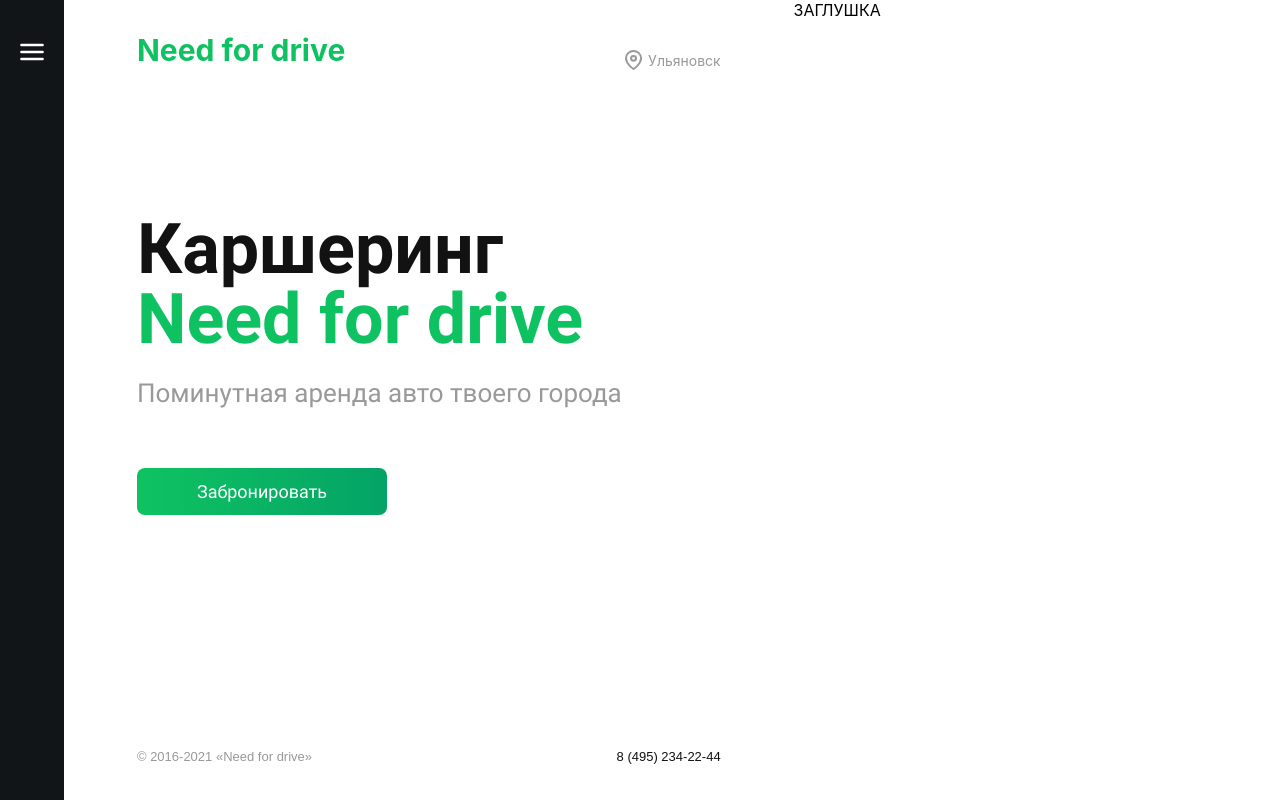
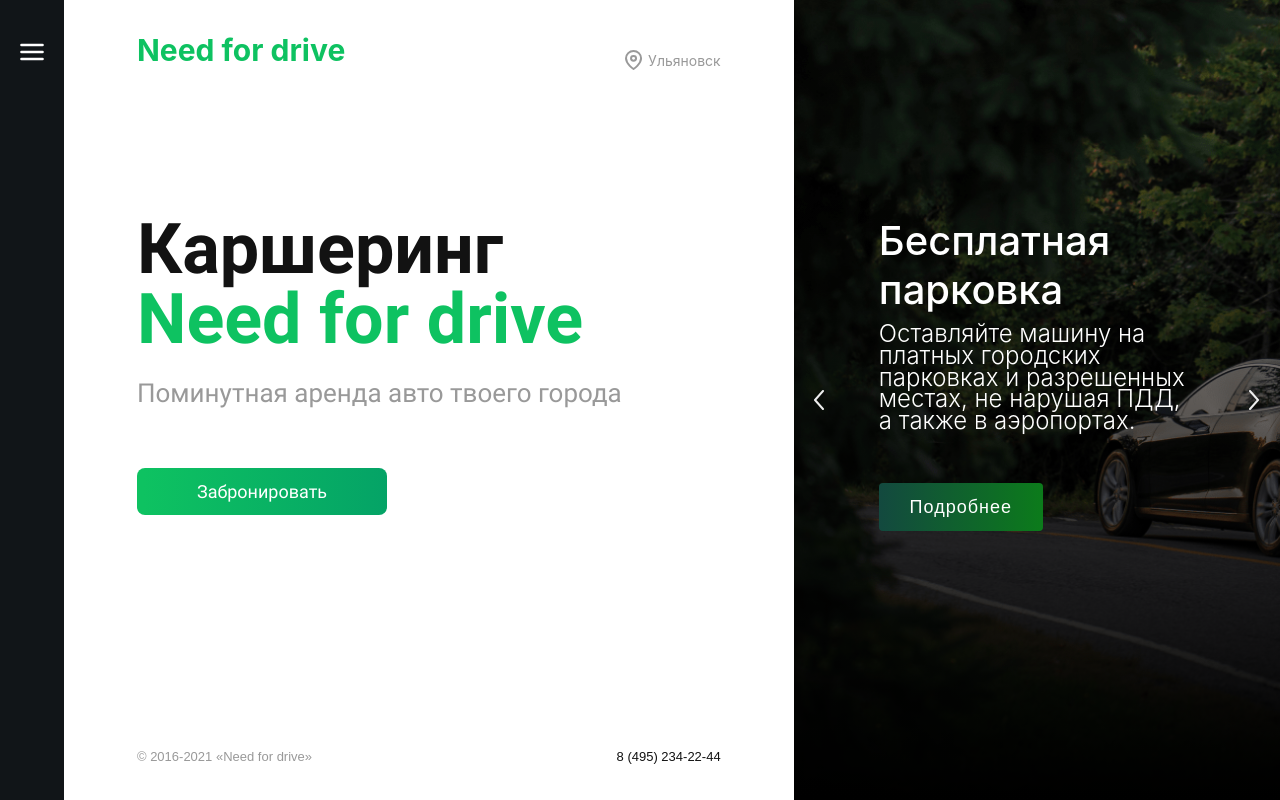
Before and after one commit to Moraiv/carsharing-app-react, a React (Create React App) app: page / in a window 1280 px wide. Built offline with nearby package versions, Linux system fonts and the light colour scheme.

Commit message:
feat: added slider

```diff
--- a/src/components/Home/Slider/slider.css
+++ b/src/components/Home/Slider/slider.css
@@ -117,6 +117,34 @@
   background-color: #0EC261;
 }
 
+.slider-text__link {
+  text-decoration: none;
+  font-weight: 400;
+  font-size: 18px;
+  color: white;
+  letter-spacing: 1px;
+}
+
+.slider-text-button {
+  border-radius: 4px;
+  height: 48px;
+  width: 164px;
+  border: none;
+  margin-top: 28px;
+}
+.slider-text-button__first {
+  background: linear-gradient(90deg, #13493F 0%, #0C7B1B 100%);
+}
+.slider-text-button__second {
+  background: linear-gradient(90deg, #132949 0%, #0C7B67 100%);
+}
+.slider-text-button__third {
+  background: linear-gradient(90deg, #493013 0%, #7B0C3B 100%);
+}
+.slider-text-button__fourth {
+  background: linear-gradient(90deg, #281349 0%, #720C7B 100%);
+}
+
 @media (max-width: 1439px) {
   .slider-dots {
     width: 40%;
--- a/src/components/Home/Slider/slider.js
+++ b/src/components/Home/Slider/slider.js
@@ -1,20 +1,112 @@
 import './slider.scss'
-import React from "react";
+import React, {useEffect, useState} from "react";
 import leftArrow from '../../../assets/left-arrow.svg'
 import rightArrow from '../../../assets/right-arrow.svg'
 
 const Slider = () => {
+    const [step, setStep] = useState(1)
+    const [sliderClass, setSliderClass] = useState('__first')
+
+    useEffect(() => {
+        switch (step) {
+            case 1:
+                setSliderClass('__first')
+                break
+            case 2:
+                setSliderClass('__second')
+                break
+            case 3:
+                setSliderClass('__third')
+                break
+            case 4:
+                setSliderClass('__fourth')
+                break
+            default:
+                setSliderClass('__first')
+        }
+    }, [step])
+
+    const stepLeft = () => {
+        if (step > 1) {
+            setStep(step - 1)
+        } else {
+            setStep(4)
+        }
+        setSliderClass('__first')
+    }
+
+    const stepRight = () => {
+        if (step < 4) {
+            setStep(step + 1)
+        } else {
+            setStep(1)
+        }
+    }
+
+    const setSliderText = () => {
+        switch (step) {
+            case 1:
+                return (
+                    <>
+                        <h1 className='slider-text__title'>Бесплатная парковка</h1>
+                        <p className='slider-text__subtitle'>
+                            Оставляйте машину на платных городских парковках и разрешенных местах, не нарушая ПДД, а
+                            также в аэропортах.
+                        </p>
+                    </>
+                );
+            case 2:
+                return (
+                    <>
+                        <h1 className='slider-text__title'>Страховка</h1>
+                        <p className='slider-text__subtitle'>
+                            Полная страховка автомобиля
+                        </p>
+                    </>
+                );
+            case 3:
+                return (
+                    <>
+                        <h1 className='slider-text__title'>Бензин</h1>
+                        <p className='slider-text__subtitle'>
+                            Полный бак на любой заправке города за наш счёт
+                        </p>
+                    </>
+                );
+            case 4:
+                return (
+                    <>
+                        <h1 className='slider-text__title'>Обслуживание</h1>
+                        <p className='slider-text__subtitle'>
+                            Автомобиль проходит еженедельное ТО
+                        </p>
+                    </>
+                );
+            default:
+                return (
+                    <>
+                        <h1 className='slider-text__title'>Бесплатная парковка</h1>
+                        <p className='slider-text__subtitle'>
+                            Оставляйте машину на платных городских парковках и разрешенных местах, не нарушая ПДД, а
+                            также в аэропортах.
+                        </p>
+                    </>
+                );
+        }
+    }
 
     return (
-        <aside className='slider-container slider-container'>
-            <section className='slider-container__step-left'>
+        <aside className={`slider-container slider-container${sliderClass}`}>
+            <section className='slider-container__step-left' onClick={stepLeft}>
                 <img className='slider-container__arrow' src={leftArrow} alt='arrow left'/>
             </section>
-            <section className='slider-text' >
-Заглушка
+            <section className='slider-text'>
+                {setSliderText()}
+                <button className={`slider-text-button slider-text-button${sliderClass}`}>
+                    <a className='slider-text__link'>Подробнее</a>
+                </button>
             </section>
-
-            <section className='slider-container__step-right'>
+            <section className='slider-container__step-right' onClick={stepRight}>
                 <img className='slider-container__arrow' src={rightArrow} alt='arrow right'/>
             </section>
         </aside>
--- a/src/components/Home/Slider/slider.scss
+++ b/src/components/Home/Slider/slider.scss
@@ -121,6 +121,33 @@
     }
   }
 }
+.slider-text__link {
+  text-decoration: none;
+  font-weight: 400;
+  font-size: 18px;
+  color: white;
+  letter-spacing: 1px;
+}
+.slider-text-button {
+  border-radius: 4px;
+  height: 48px;
+  width: 164px;
+  border: none;
+  margin-top: 28px;
+  &__first {
+    background: linear-gradient(90deg, #13493F 0%, #0C7B1B 100%);
+  }
+  &__second {
+    background: linear-gradient(90deg, #132949 0%, #0C7B67 100%);
+  }
+  &__third {
+    background: linear-gradient(90deg, #493013 0%, #7B0C3B 100%);
+  }
+  &__fourth {
+    background: linear-gradient(90deg, #281349 0%, #720C7B 100%);
+  }
+
+}
 
 @media (max-width: 1439px) {
   .slider-dots {
--- a/src/components/Home/home.js
+++ b/src/components/Home/home.js
@@ -2,6 +2,7 @@
 import Sider from "./Sider/sider";
 import location from '../../assets/location-icon.svg'
 import './home.scss'
+import Slider from "./Slider/slider";
 
 const Home = () => {
     return (
@@ -29,7 +30,7 @@
                     <a href='#'><p className='content__footer-text content__footer-text_right'>8 (495) 234-22-44</p></a>
                 </footer>
                 <article className='content__block content__block_second'>
-ЗАГЛУШКА
+<Slider/>
                 </article>
             </main>
         </>
```
Also changed, not shown: 1 other file (tests, documents, lock files or other folders).
